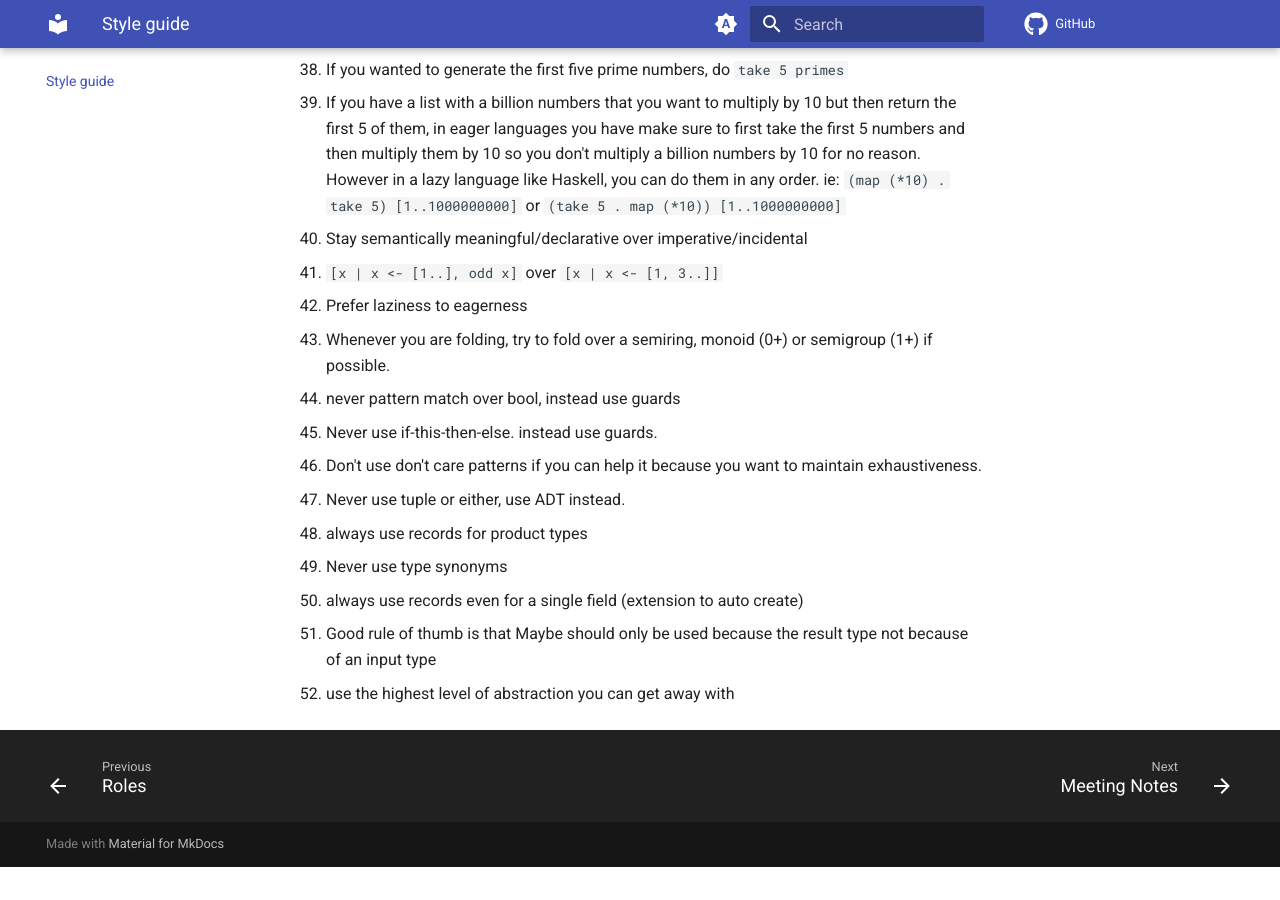
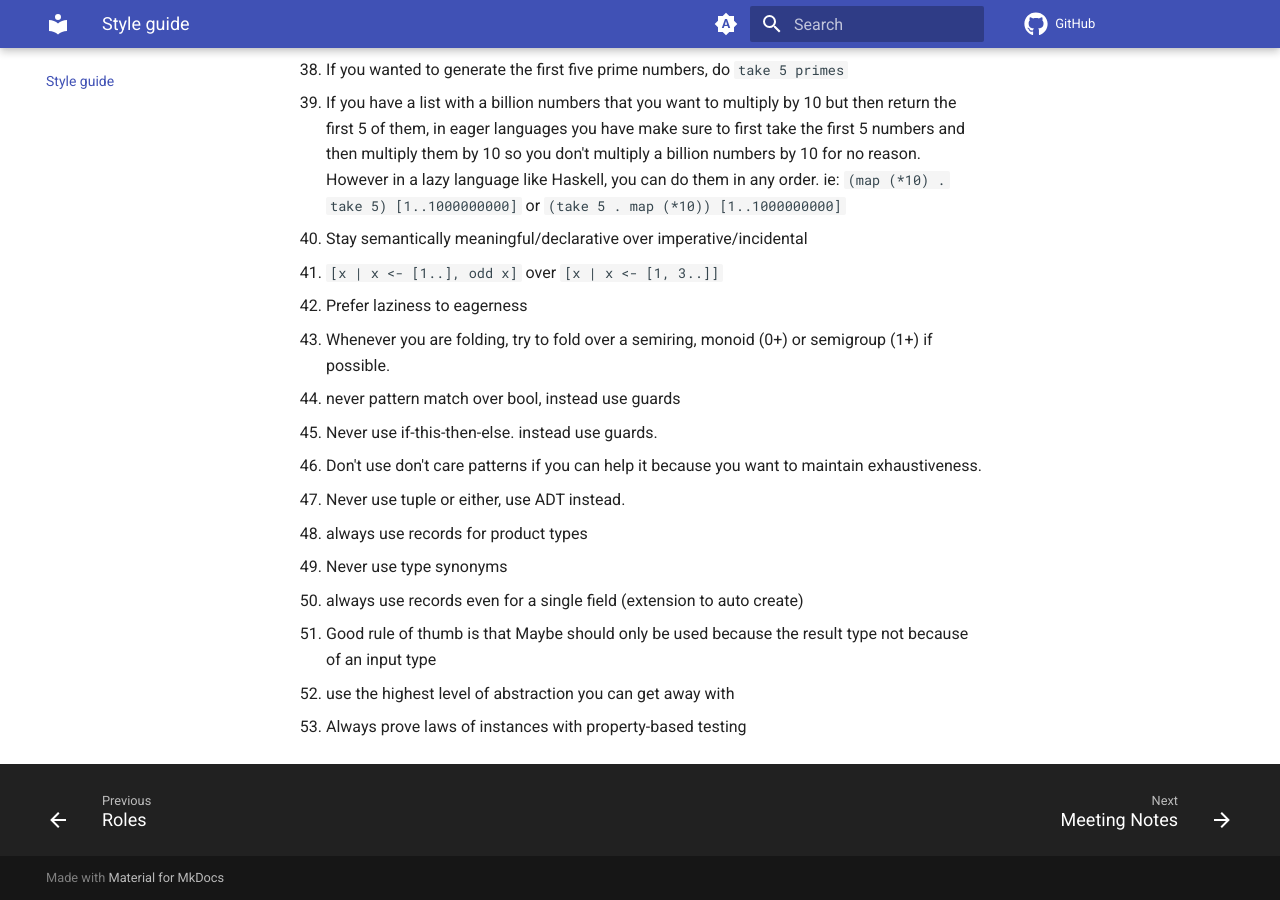
Before and after one commit to solvex-software/solvex-internal-documentation, an MkDocs documentation site: the page built from docs/style-guide.md, in a window 1280 px wide and 900 px high, scrolled down 1737 px. Built offline with MkDocs 1.6.1 and Material for MkDocs 9.7.7, drawn with Linux system fonts in a browser that asks for light colours; comment, search, counter and statistics services are not loaded; before the commit the page ends 2604 px from its top, so only the background shows below that.

Commit message:
Update style-guide.md

```diff
--- a/docs/style-guide.md
+++ b/docs/style-guide.md
@@ -53,3 +53,4 @@
 1. always use records even for a single field (extension to auto create)
 1. Good rule of thumb is that Maybe should only be used because the result type not because of an input type
 1. use the highest level of abstraction you can get away with
+1. Always prove laws of instances with property-based testing
```
